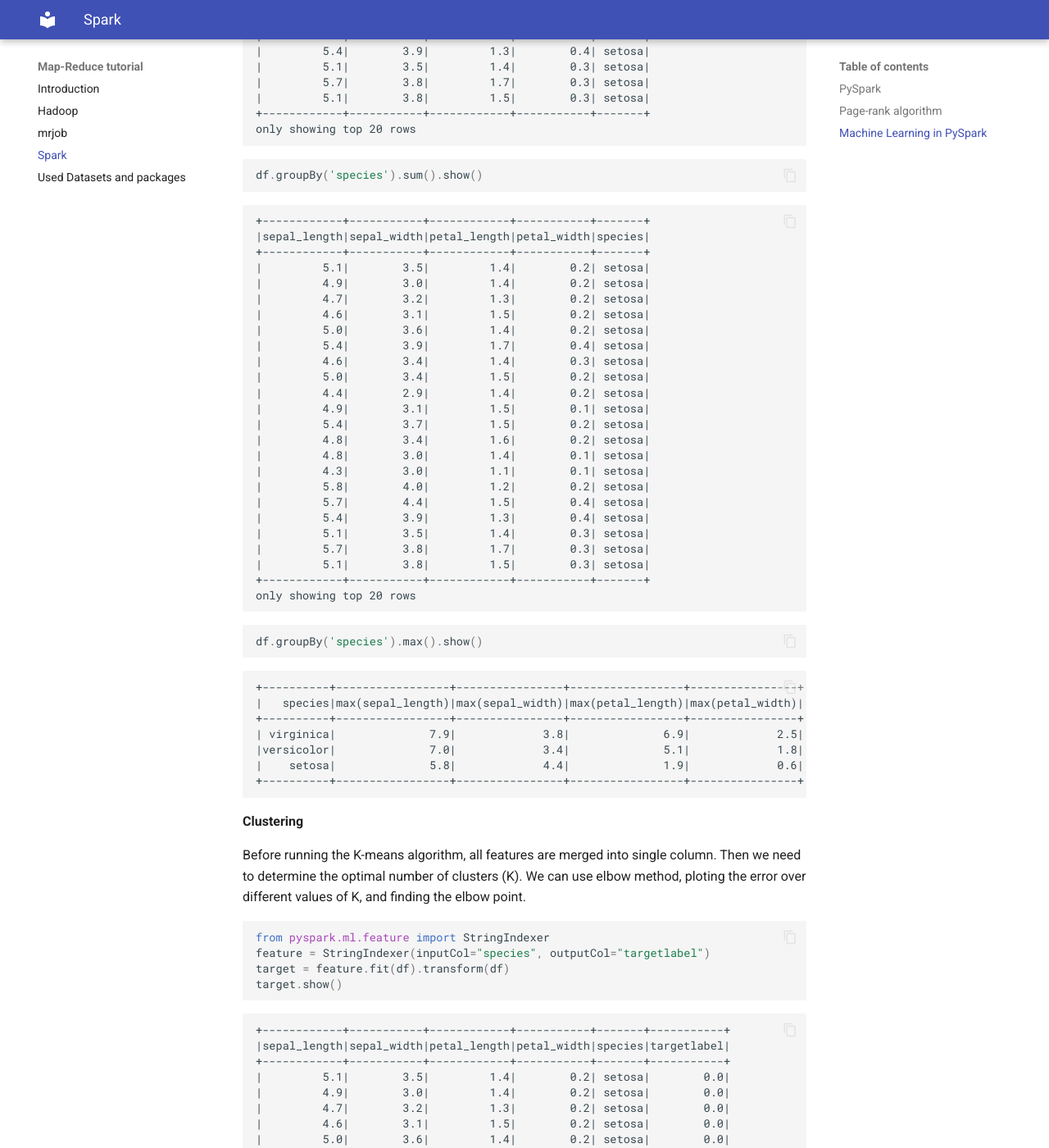
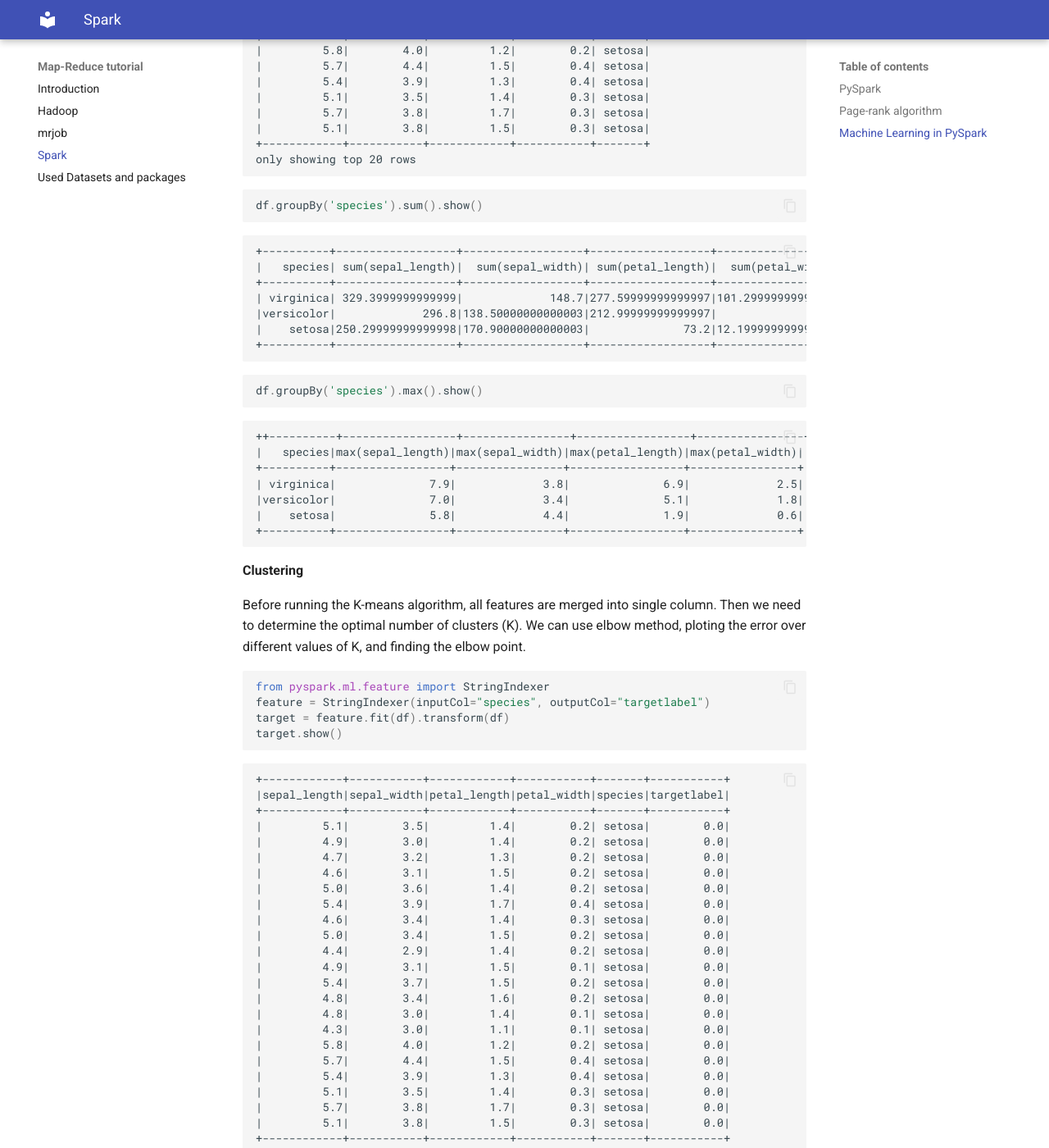
Before and after one commit to ana-vranic/MapReduce-tutorial, an MkDocs documentation site: the page built from docs/Spark.md, in a window 1280 px wide and 1400 px high, scrolled down 9907 px. Shown: the whole window at 82% size. Built offline with MkDocs 1.6.1 and Material for MkDocs 9.7.7, drawn with Linux system fonts in a browser that asks for light colours; some of the changed text lies outside the part shown.

Commit message:
minor changes

````diff
--- a/docs/Spark.md
+++ b/docs/Spark.md
@@ -205,9 +205,12 @@ Then we initialize the PageRank od each player.
 Nodes = (xs.keys() + xs.values()).distinct()
 ranks = Nodes.map(lambda x: (x, 100))
 sorted(ranks.collect())
+
+```
+
+```
 --------------------------
-[('player1', 1.0), ('player2', 1.0), ('player3', 1.0), ('player4', 1.0)]
-
+[('player1', 100.0), ('player2', 100.0), ('player3', 100.0), ('player4', 100.0)]
 ```
 Here we join lists of lost games and PageRank into tupple. As links and ranks have same keys, we can use that by calling ```join()``` function.
 ```python
@@ -436,7 +439,6 @@ only showing top 20 rows
 df.filter(df['species']=='setosa').show()
 
 ```
-
 ```
 +------------+-----------+------------+-----------+-------+
 |sepal_length|sepal_width|petal_length|petal_width|species|
@@ -463,6 +465,7 @@ df.filter(df['species']=='setosa').show()
 |         5.1|        3.8|         1.5|        0.3| setosa|
 +------------+-----------+------------+-----------+-------+
 only showing top 20 rows
+
 ```
 
 ```py
@@ -471,44 +474,27 @@ df.groupBy('species').sum().show()
 ```
 
 ```
-+------------+-----------+------------+-----------+-------+
-|sepal_length|sepal_width|petal_length|petal_width|species|
-+------------+-----------+------------+-----------+-------+
-|         5.1|        3.5|         1.4|        0.2| setosa|
-|         4.9|        3.0|         1.4|        0.2| setosa|
-|         4.7|        3.2|         1.3|        0.2| setosa|
-|         4.6|        3.1|         1.5|        0.2| setosa|
-|         5.0|        3.6|         1.4|        0.2| setosa|
-|         5.4|        3.9|         1.7|        0.4| setosa|
-|         4.6|        3.4|         1.4|        0.3| setosa|
-|         5.0|        3.4|         1.5|        0.2| setosa|
-|         4.4|        2.9|         1.4|        0.2| setosa|
-|         4.9|        3.1|         1.5|        0.1| setosa|
-|         5.4|        3.7|         1.5|        0.2| setosa|
-|         4.8|        3.4|         1.6|        0.2| setosa|
-|         4.8|        3.0|         1.4|        0.1| setosa|
-|         4.3|        3.0|         1.1|        0.1| setosa|
-|         5.8|        4.0|         1.2|        0.2| setosa|
-|         5.7|        4.4|         1.5|        0.4| setosa|
-|         5.4|        3.9|         1.3|        0.4| setosa|
-|         5.1|        3.5|         1.4|        0.3| setosa|
-|         5.7|        3.8|         1.7|        0.3| setosa|
-|         5.1|        3.8|         1.5|        0.3| setosa|
-+------------+-----------+------------+-----------+-------+
-only showing top 20 rows
++----------+------------------+------------------+------------------+------------------+
+|   species| sum(sepal_length)|  sum(sepal_width)| sum(petal_length)|  sum(petal_width)|
++----------+------------------+------------------+------------------+------------------+
+| virginica| 329.3999999999999|             148.7|277.59999999999997|101.29999999999998|
+|versicolor|             296.8|138.50000000000003|212.99999999999997|              66.3|
+|    setosa|250.29999999999998|170.90000000000003|              73.2|12.199999999999996|
++----------+------------------+------------------+------------------+------------------+
 ```
 ```py
 df.groupBy('species').max().show()
 ```
 
 ```
-+----------+-----------------+----------------+-----------------+----------------+
+++----------+-----------------+----------------+-----------------+----------------+
 |   species|max(sepal_length)|max(sepal_width)|max(petal_length)|max(petal_width)|
 +----------+-----------------+----------------+-----------------+----------------+
 | virginica|              7.9|             3.8|              6.9|             2.5|
 |versicolor|              7.0|             3.4|              5.1|             1.8|
 |    setosa|              5.8|             4.4|              1.9|             0.6|
 +----------+-----------------+----------------+-----------------+----------------+
+
 ```
 **Clustering**
 
````
Also changed, not shown: docs/MapReduce.md (+1 -1 lines), docs/tutorial.md (+1 -1 lines).
